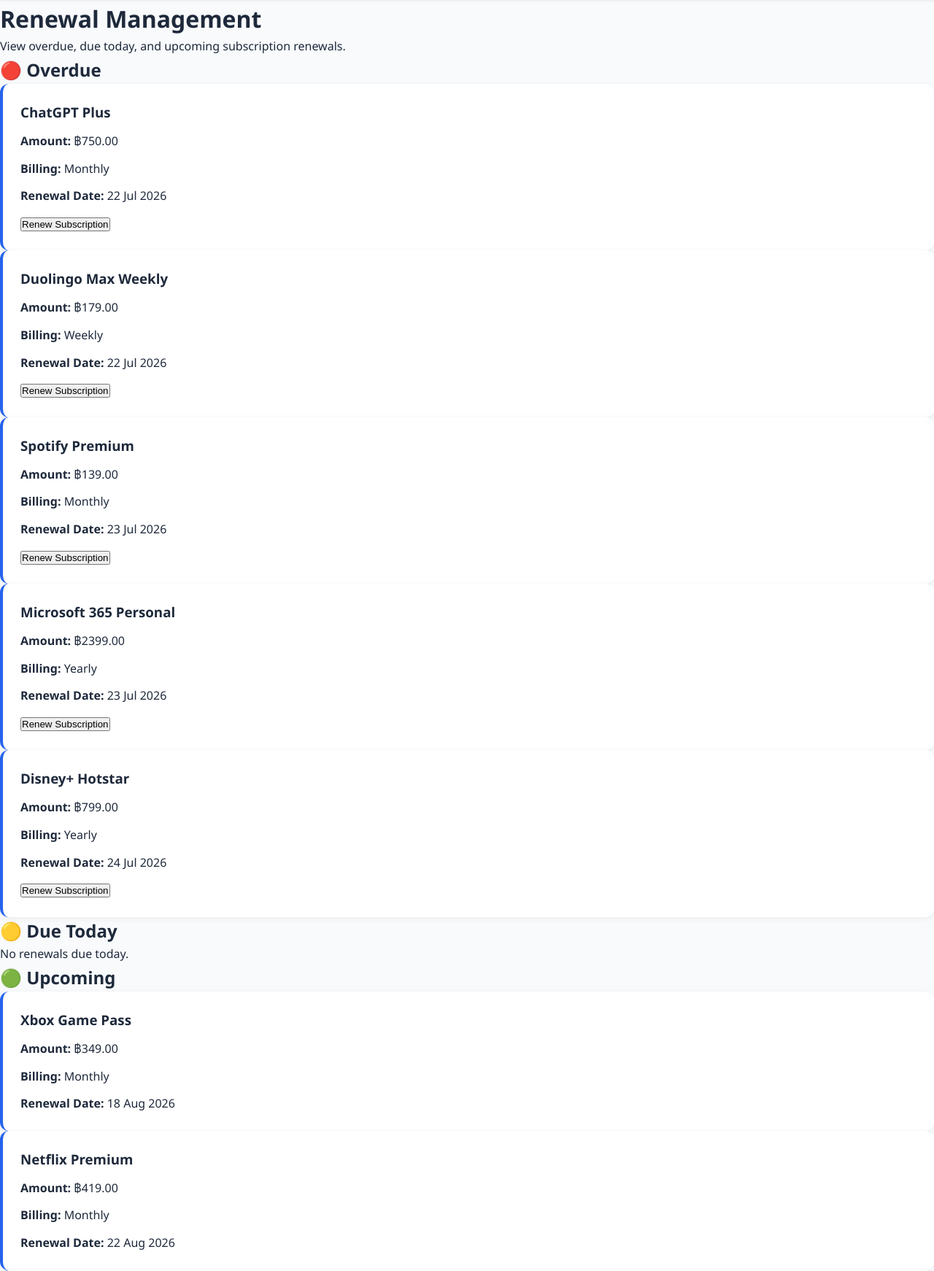
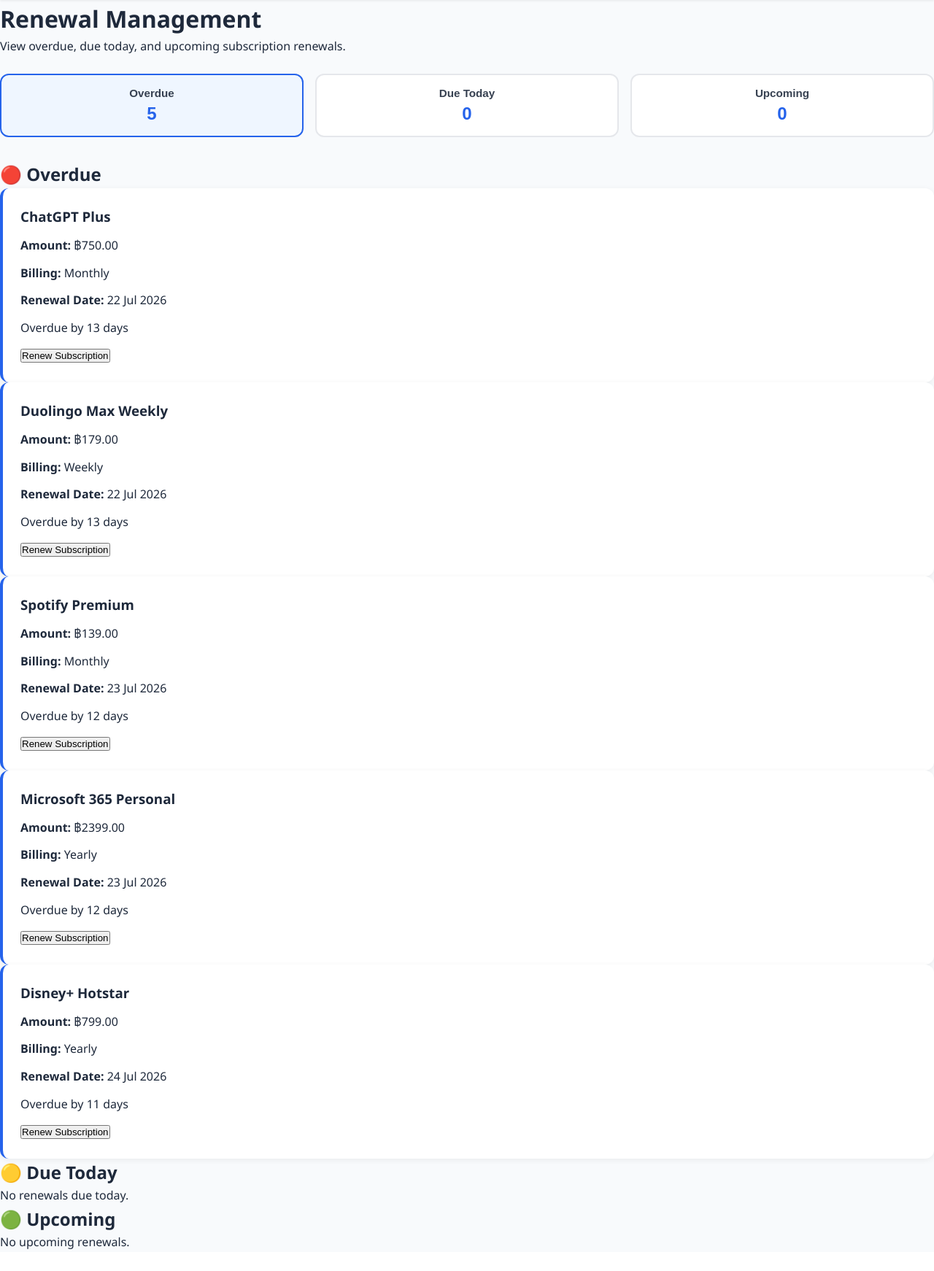
Before and after one commit to patelvalentina-hub/Smart-Subscription-Manager, a Flask app: page /renewals in a window 1280 px wide. Shown: the part 64-1806 px from the top of the page at 73% size. After the commit the page ends 1776 px from the top, so only its background shows below. Run offline with Flask 3, Linux system fonts and the light colour scheme.

Commit message:
Add renewal status filter bar

```diff
--- a/app/static/css/style.css
+++ b/app/static/css/style.css
@@ -1022,3 +1022,52 @@ body {
         grid-template-columns: 1fr;
     }
 }
+
+/* ==========================
+   Renewal Status Filters
+========================== */
+
+.renewal-status-filters {
+    display: flex;
+    gap: 16px;
+    margin: 24px 0 32px;
+}
+
+.renewal-filter {
+    flex: 1;
+    background-color: #ffffff;
+    border: 2px solid #e5e7eb;
+    border-radius: 12px;
+    padding: 16px;
+    cursor: pointer;
+
+    display: flex;
+    flex-direction: column;
+    align-items: center;
+    justify-content: center;
+
+    transition: all 0.2s ease;
+}
+
+.renewal-filter:hover {
+    border-color: #2563eb;
+    transform: translateY(-2px);
+}
+
+.renewal-filter--active {
+    border-color: #2563eb;
+    background-color: #eff6ff;
+}
+
+.renewal-filter__label {
+    font-size: 0.95rem;
+    font-weight: 600;
+    color: #374151;
+}
+
+.renewal-filter__count {
+    margin-top: 6px;
+    font-size: 1.5rem;
+    font-weight: 700;
+    color: #2563eb;
+}
--- a/app/templates/renewals.html
+++ b/app/templates/renewals.html
@@ -12,6 +12,41 @@
 </div>
 
 <div class="renewals-section">
+
+    <div class="renewal-status-filters">
+        <button
+            type="button"
+            class="renewal-filter renewal-filter--active"
+            data-renewal-filter="overdue"
+        >
+            <span class="renewal-filter__label">Overdue</span>
+            <span class="renewal-filter__count">
+                {{ overdue_subscriptions | length }}
+            </span>
+        </button>
+
+        <button
+            type="button"
+            class="renewal-filter"
+            data-renewal-filter="due-today"
+        >
+            <span class="renewal-filter__label">Due Today</span>
+            <span class="renewal-filter__count">
+                {{ due_today_subscriptions | length }}
+            </span>
+        </button>
+
+        <button
+            type="button"
+            class="renewal-filter"
+            data-renewal-filter="upcoming"
+        >
+            <span class="renewal-filter__label">Upcoming</span>
+            <span class="renewal-filter__count">
+                {{ upcoming_subscriptions | length }}
+            </span>
+        </button>
+    </div>
 
     <section class="renewal-group">
         <h2>🔴 Overdue</h2>
@@ -34,6 +69,12 @@
                     <p>
                         <strong>Renewal Date:</strong>
                         {{ subscription.next_renewal_date.strftime("%d %b %Y") }}
+                    </p>
+
+                    <p>
+                        Overdue by
+                        {{ calculate_days_remaining(subscription.next_renewal_date) | abs }}
+                        day{% if calculate_days_remaining(subscription.next_renewal_date) | abs != 1 %}s{% endif %}
                     </p>
 
                     <form
@@ -72,8 +113,10 @@
 
                     <p>
                         <strong>Renewal Date:</strong>
-                        Today
+                        {{ subscription.next_renewal_date.strftime("%d %b %Y") }}
                     </p>
+
+                    <p>Due Today</p>
 
                     <form
                         action="{{ url_for('renew_subscription', subscription_id=subscription.id) }}"
@@ -113,6 +156,13 @@
                         <strong>Renewal Date:</strong>
                         {{ subscription.next_renewal_date.strftime("%d %b %Y") }}
                     </p>
+
+                    {% set days = calculate_days_remaining(subscription.next_renewal_date) %}
+
+                    <p>
+                        Due in {{ days }} day{% if days != 1 %}s{% endif %}
+                    </p>
+
                 </div>
             {% endfor %}
         {% else %}
--- a/run.py
+++ b/run.py
@@ -360,19 +360,25 @@ def renewals():
     overdue_subscriptions = [
         subscription
         for subscription in active_subscriptions
-        if subscription.next_renewal_date < today
+        if calculate_days_remaining(
+            subscription.next_renewal_date
+        ) < 0
     ]
 
     due_today_subscriptions = [
         subscription
         for subscription in active_subscriptions
-        if subscription.next_renewal_date == today
+        if calculate_days_remaining(
+            subscription.next_renewal_date
+        ) == 0
     ]
 
     upcoming_subscriptions = [
         subscription
         for subscription in active_subscriptions
-        if subscription.next_renewal_date > today
+        if 1 <= calculate_days_remaining(
+            subscription.next_renewal_date
+        ) <= 7
     ]
 
 
@@ -381,6 +387,7 @@ def renewals():
         overdue_subscriptions=overdue_subscriptions,
         due_today_subscriptions=due_today_subscriptions,
         upcoming_subscriptions=upcoming_subscriptions,
+        calculate_days_remaining=calculate_days_remaining,
     )
 
 
```
Also changed, not shown: PROJECT_ROADMAP.md (+107 -24 lines).
